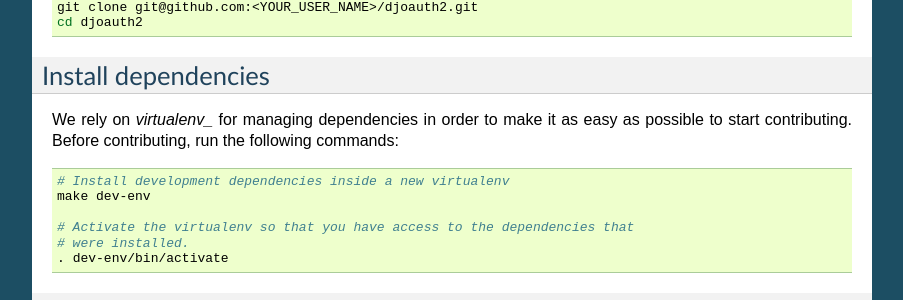
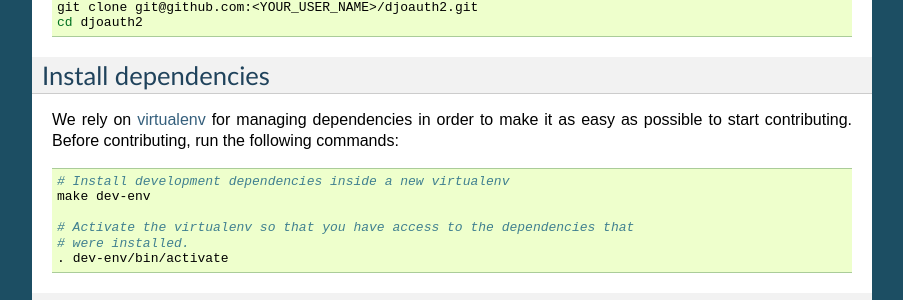
Before and after one commit to peterldowns/djoauth2, a Sphinx documentation site: the page built from docs/contributing.rst, in a window 1280 px wide and 900 px high, scrolled down 1457 px. Shown: the part 149-449 px from the top of the window, without its empty margins (198-1101 px from the left). Built offline with Sphinx 7.4.7, drawn with Linux system fonts in a browser that asks for light colours.

Commit message:
Fix broken links in documentation.

```diff
--- a/docs/contributing.rst
+++ b/docs/contributing.rst
@@ -31,7 +31,7 @@ and run the following commands from a local terminal:
 Install dependencies
 --------------------
 
-We rely on `virtualenv_` for managing dependencies in order to make it as easy
+We rely on `virtualenv`_ for managing dependencies in order to make it as easy
 as possible to start contributing.  Before contributing, run the following
 commands:
 
@@ -193,5 +193,5 @@ nice overview here`_.
 .. image:: _static/img/step_6_send_pull_request.png
 
 .. _`Github has a nice overview here`: https://help.github.com/articles/fork-a-repo
-.. _`virtualenv`_: http://docs.python-guide.org/en/latest/dev/virtualenvs/
+.. _`virtualenv`: http://docs.python-guide.org/en/latest/dev/virtualenvs/
 .. _`South migration`: http://south.readthedocs.org/en/latest/whataremigrations.html#what-are-migrations
--- a/docs/quickstart.rst
+++ b/docs/quickstart.rst
@@ -393,6 +393,7 @@ then you must begin again by redirecting the user to the authorization page.
 
 .. _`Django AppConf`: https://github.com/jezdez/django-appconf
 .. _`South`: http://south.aeracode.org/
-.. _`your configured custom User model`: https://docs.djangoproject.com/en/dev/topics/auth/customizing/#substituting-a-custom-user-model
+.. _`your custom User model`: https://docs.djangoproject.com/en/dev/topics/auth/customizing/#substituting-a-custom-user-model
+.. _`AUTH_USER_MODEL`: https://docs.djangoproject.com/en/1.6/topics/auth/customizing/#auth-custom-user
 .. _`a finished example`: https://github.com/Locu/djoauth2/tree/master/example
 .. _`check it out`: https://github.com/Locu/djoauth2/blob/master/example/client_demo.py
```
